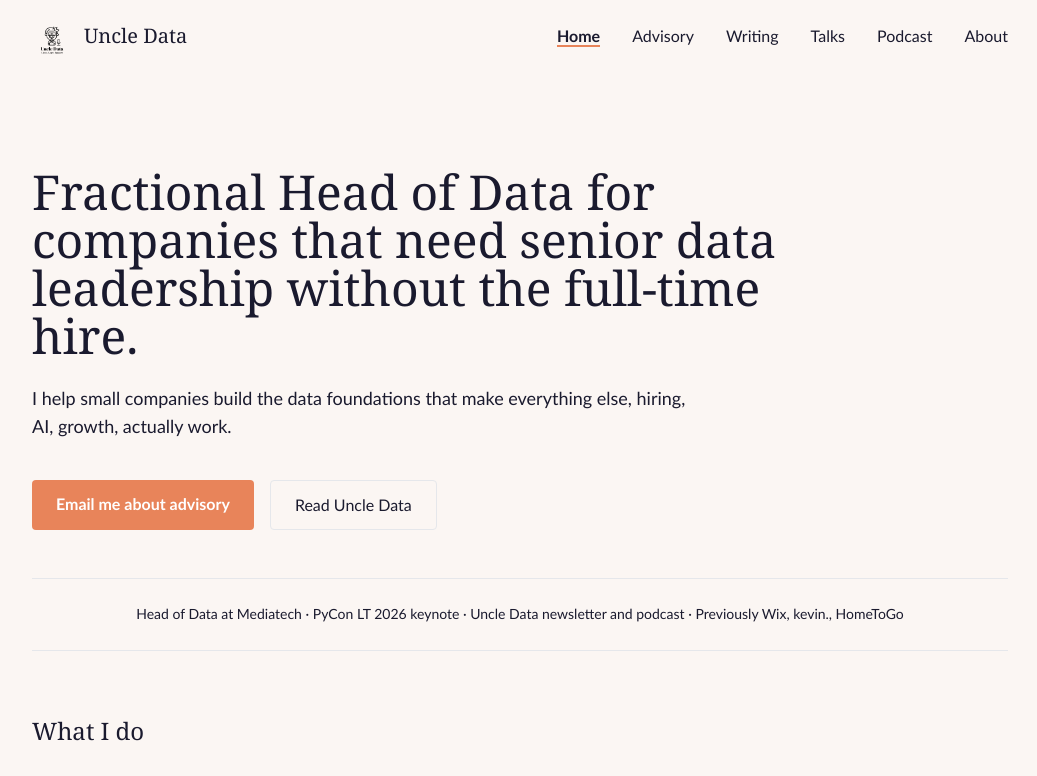
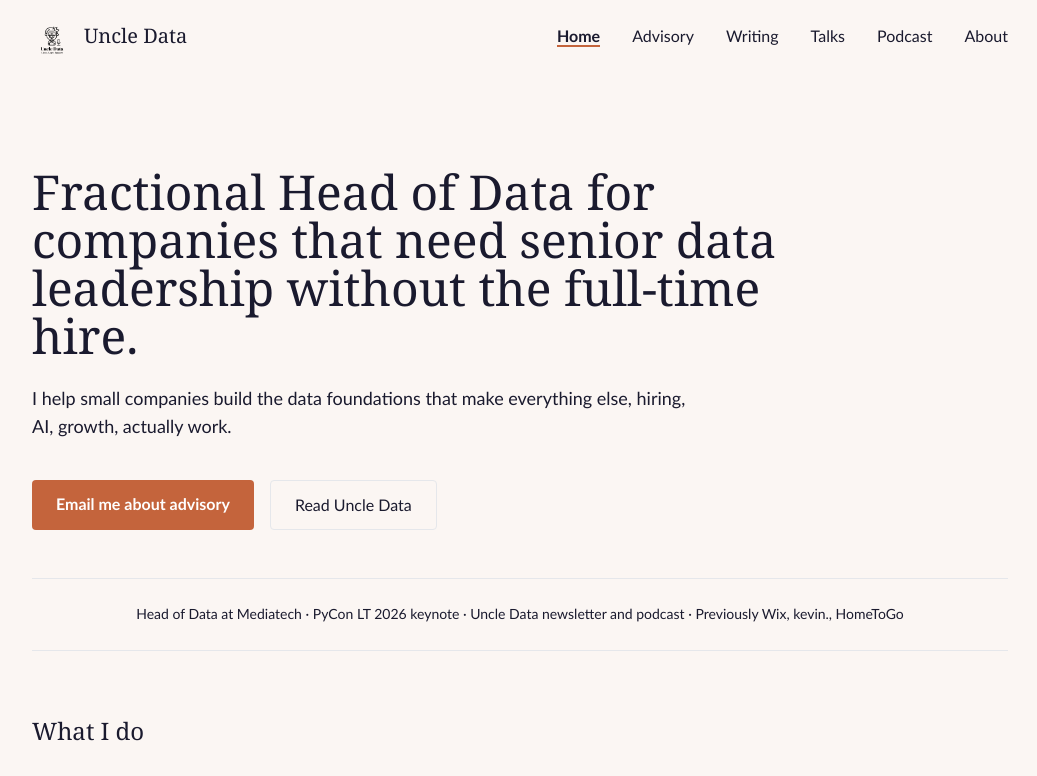
Before and after one commit to uncledata/uncledata.github.io, an Astro site: page / in a window 1280 px wide. Shown: the top 776 px of the page, without its empty margins (120-1157 px from the left). Built offline with nearby package versions, Linux system fonts and the light colour scheme; Astro itself is replaced by a stand-in of ours.

Commit message:
feat: add light/dark theme toggle

```diff
--- a/src/layouts/BaseLayout.astro
+++ b/src/layouts/BaseLayout.astro
@@ -25,6 +25,13 @@ const canonicalURL = new URL(Astro.url.pathname, Astro.site);
     <meta name="viewport" content="width=device-width, initial-scale=1" />
     <link rel="canonical" href={canonicalURL} />
     <link rel="icon" type="image/png" href="/images/logo.png" />
+    <script is:inline>
+      (function () {
+        if (localStorage.getItem('theme') === 'dark') {
+          document.documentElement.setAttribute('data-theme', 'dark');
+        }
+      })();
+    </script>
     <link rel="sitemap" href="/sitemap-index.xml" />
 
     <!-- Primary meta -->
--- a/src/styles/global.css
+++ b/src/styles/global.css
@@ -3,12 +3,42 @@
 @tailwind utilities;
 
 :root {
+  /* Light mode (default) */
   --color-bg-light: #FBF6F3;
   --color-bg-dark: #1A1A2E;
+  --color-surface: #FFFFFF;
+  --color-text-secondary: #6B7280;
+  --color-accent-peach: #f5cdb8;
+  --color-accent-coral: #C4643C;
+  --color-accent-coral-deep: #C4643C;
+  --color-accent-blue: #3B7DD8;
+  --color-border: #e5e0db;
+  --font-heading: Georgia, serif;
+  --font-body: Calibri, system-ui, sans-serif;
+}
+
+[data-theme="dark"] {
+  --color-bg-light: #1A1A2E;
+  --color-bg-dark: #FBF6F3;
+  --color-surface: #252540;
+  --color-text-secondary: #a8a3a0;
   --color-accent-peach: #f5cdb8;
   --color-accent-coral: #E8845A;
   --color-accent-coral-deep: #C4643C;
   --color-accent-blue: #3B7DD8;
-  --font-heading: Georgia, serif;
-  --font-body: Calibri, system-ui, sans-serif;
+  --color-border: #3a3a55;
 }
+
+html {
+  transition: background-color 0.25s ease;
+}
+
+/* Theme toggle: CSS-driven to prevent JS flash */
+#icon-sun { display: none; }
+[data-theme="dark"] #icon-sun { display: block; }
+[data-theme="dark"] #icon-moon { display: none; }
+
+/* Knob slides right in dark mode */
+[data-theme="dark"] #theme-knob {
+  transform: translateX(1.75rem);
+}
--- a/tailwind.config.mjs
+++ b/tailwind.config.mjs
@@ -6,10 +6,13 @@ export default {
       colors: {
         'bg-light': 'var(--color-bg-light)',
         'bg-dark': 'var(--color-bg-dark)',
+        'surface': 'var(--color-surface)',
+        'text-secondary': 'var(--color-text-secondary)',
         'accent-peach': 'var(--color-accent-peach)',
         'accent-coral': 'var(--color-accent-coral)',
         'accent-coral-deep': 'var(--color-accent-coral-deep)',
         'accent-blue': 'var(--color-accent-blue)',
+        'border-theme': 'var(--color-border)',
       },
       fontFamily: {
         heading: 'var(--font-heading)',
```
